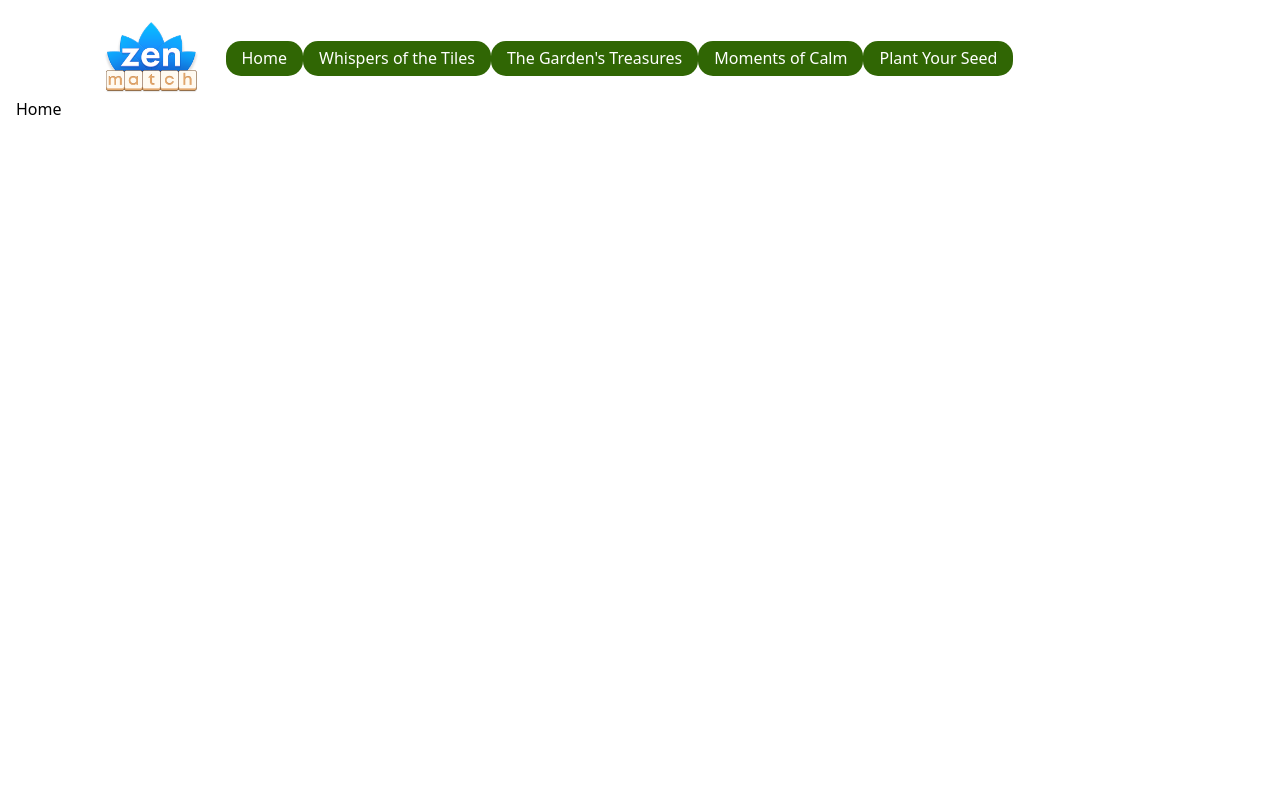
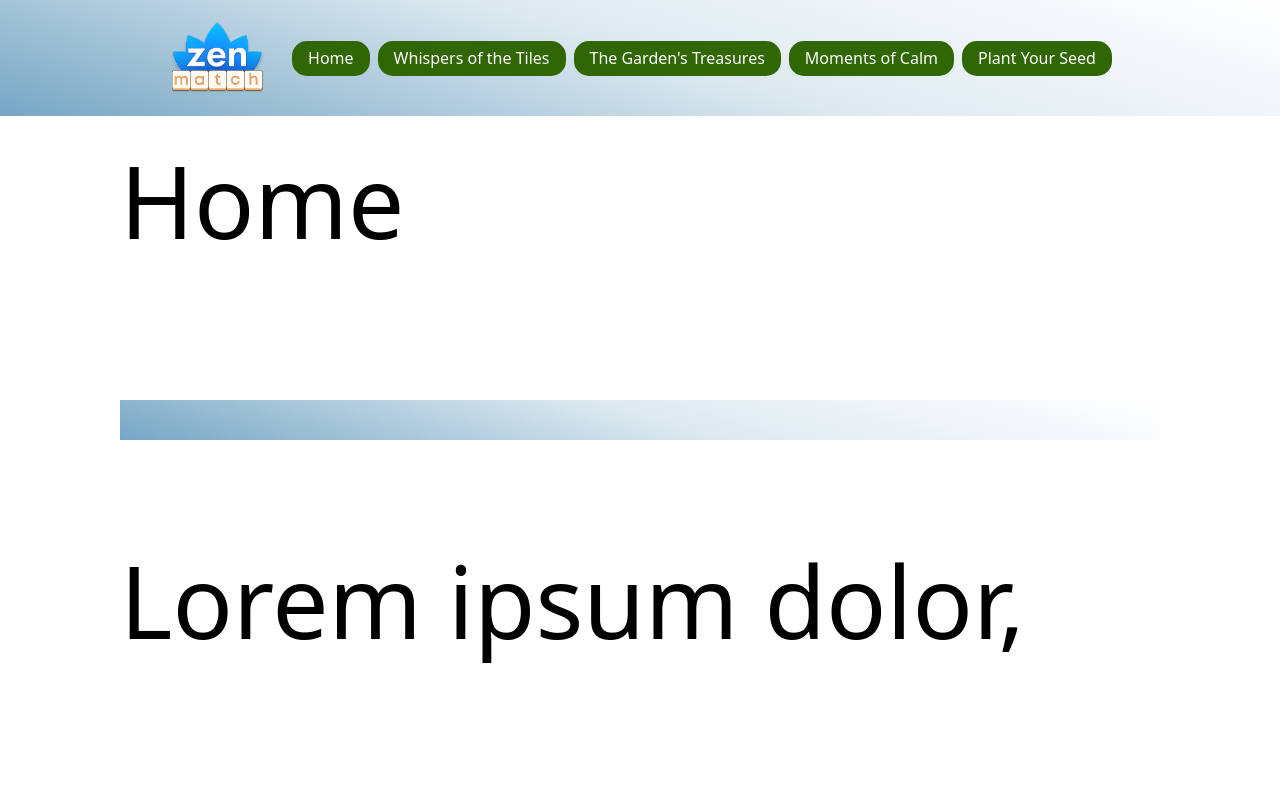
Before and after one commit to demyanyshyn/stp-8588, a website built with Vite: page src/index.html in a window 1280 px wide. Shown: the top 800 px of the page. Built offline with nearby package versions, Linux system fonts and the light colour scheme.

Commit message:
stp-8588

```diff
--- a/src/partials/02-hero.html
+++ b/src/partials/02-hero.html
@@ -1 +1,9 @@
-<section id="home" class="section">Home</section>
+<section id="home" class="hero__wrapper section container">
+  Home
+  <div class="hero__wrapper">
+    Lorem ipsum dolor, sit amet consectetur adipisicing elit. Cumque dolorum
+    eveniet, laboriosam ut laudantium aliquid minus, quibusdam repudiandae,
+    blanditiis minima molestias esse exercitationem ad ipsam. Dolorum veritatis
+    alias aperiam voluptates!
+  </div>
+</section>
--- a/src/scss/common/_vars.scss
+++ b/src/scss/common/_vars.scss
@@ -1,10 +1,11 @@
 $black: #000000;
-$orange: #ff9000;
+$dark-green: #214206;
+$dirty-white: #fbfbfb;
+$forest: #0a2007;
 $golden: #a15b00;
 $green: #306604;
-$dark-green: #214206;
-$forest: #0a2007;
 $light-gold: #ffb14c;
 $light-gray: #f2f2f2;
+$orange: #ff9000;
+$transparent: rgba(0, 0, 0, 0);
 $white: #ffffff;
-$transparent: rgba(0, 0, 0, 0);
--- a/src/scss/layout/01-header.scss
+++ b/src/scss/layout/01-header.scss
@@ -49,7 +49,7 @@ body.menu-open {
     height: 2px;
     border-radius: 2px;
     transition: 0.3s;
-    background-color: #222;
+    background-color: $black;
   }
 
   &.active span:nth-child(1) {
@@ -71,7 +71,7 @@ body.menu-open {
   right: 0;
   width: 90%;
   height: 100vh;
-  background: $white;
+  background: #fbfbfb;
   z-index: 10;
   display: flex;
   flex-direction: column;
@@ -82,9 +82,9 @@ body.menu-open {
   ul {
     display: flex;
     flex-direction: column;
+    align-items: flex-start;
     gap: 8px;
-    align-items: flex-start;
-    margin: 50px auto;
+    margin: 85px auto;
   }
 
   li {
@@ -94,7 +94,7 @@ body.menu-open {
   }
 
   a {
-    color: #fff;
+    color: $white;
     font-size: 1.5rem;
     text-decoration: none;
   }
@@ -166,8 +166,8 @@ body.menu-open {
   .header__wrapper {
     display: flex;
     align-items: center;
+    justify-content: center;
     gap: 24px;
-    margin-left: 85.5px;
   }
 
   .header__logo {
@@ -175,6 +175,7 @@ body.menu-open {
   }
   .nav__list {
     display: flex;
+    gap: 8px;
   }
 
   .burger {
@@ -185,3 +186,25 @@ body.menu-open {
     display: none;
   }
 }
+
+.header {
+  height: 116px;
+  background: linear-gradient(
+    17deg,
+    #76a6c4 0%,
+    #dde9f0 51%,
+    #f1f6f9 78%,
+    #ffffff 100%
+  );
+}
+
+.hero__wrapper {
+  height: 40px;
+  background: linear-gradient(
+    17deg,
+    #76a6c4 0%,
+    #dde9f0 51%,
+    #f1f6f9 78%,
+    #ffffff 100%
+  );
+}
--- a/src/scss/layout/02-hero.scss
+++ b/src/scss/layout/02-hero.scss
@@ -0,0 +1,5 @@
+.hero__wrapper {
+  font-size: 100px;
+  line-height: 4;
+  background-color: $dirty-white;
+}
```
